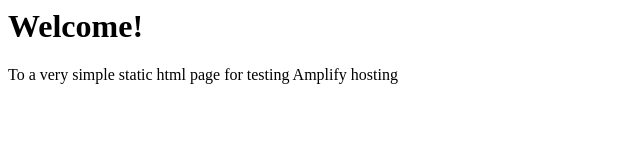
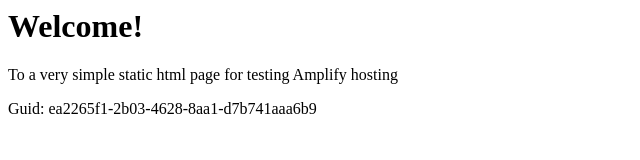
Before and after one commit to aws-aemilia-dub/Github-PR-Commit-Integration-Test-DoNotTouch-GitHubAutoBuildCanaryTest-v1-preprod-eu-west-1, a website: page src/index.html in a window 1280 px wide. Shown: the whole page, without its empty margins (0-640 px from the left). Drawn offline with Linux system fonts and the light colour scheme.

Commit message:
commit from integ tests

```diff
--- a/src/index.html
+++ b/src/index.html
@@ -1,3 +1,5 @@
+
+
 <html lang="en">
 
 <head>
@@ -10,6 +12,6 @@
 <body>
     <h1>Welcome!</h1>
     <p>To a very simple static html page for testing Amplify hosting</p>
-</body>
+    <p>Guid: ea2265f1-2b03-4628-8aa1-d7b741aaa6b9</p></body>
 
 </html>
```
